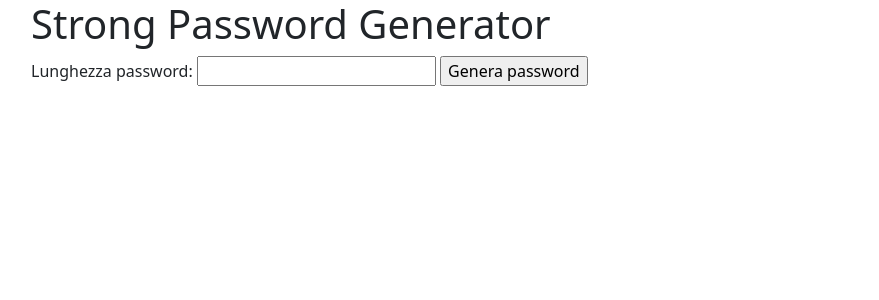
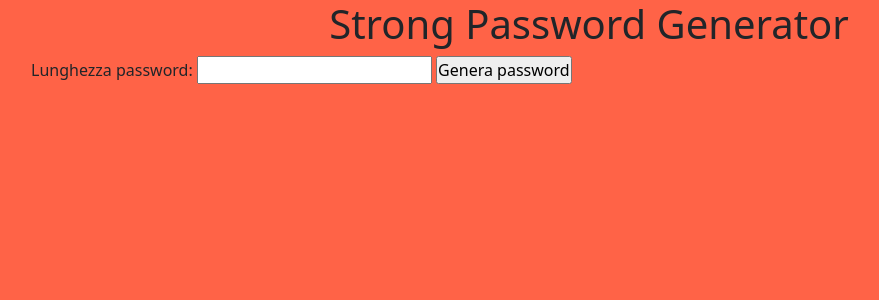
Before and after one commit to Knil88/php-strong-password-generator, a PHP site: page / in a window 1280 px wide. Shown: the top 300 px of the page, without its empty margins (51-930 px from the left). Run offline with PHP 8.4, Linux system fonts and the light colour scheme.

Commit message:
completamento milestone 3

```diff
--- a/css/style.css
+++ b/css/style.css
@@ -0,0 +1,9 @@
+*{
+    margin: 0;
+    padding: 0;
+    box-sizing: border-box
+    ;
+}
+body{
+    background-color: tomato;
+}
--- /dev/null
+++ b/helper.php
@@ -0,0 +1,13 @@
+<?php
+      function generate_password($length) {
+
+        // Array di caratteri possibili per la password
+        $chars = array_merge(range('A', 'Z'), range('a', 'z'), range(0, 9), array('!', '@', '#', '$', '%', '^', '&', '*'));
+        $password = "";
+        for ($i = 0; $i < $length; $i++) {
+            $password .= $chars[array_rand($chars)];
+        }
+        return $password;
+    }
+
+?>
--- a/index.php
+++ b/index.php
@@ -10,33 +10,46 @@
 </head>
 <body>
 
+<?php
+
+session_start()
 
 
-    <div class="container">
-        <h1>
+?>
+
+    <header class="d-flex justify-content-center">
+         <h1>
              Strong Password Generator
         </h1>
+    </header>
+    <div class="container border-1">
+
         <div>
+
+        <!-- Creiamo il form che cipermetterà di dare la lunghezza della password -->
+
         <form method="get">
             <label for="password_length">Lunghezza password:</label>
-            <input type="number" name="password_length" id="password_length">
+            <input type="number" name="password" id="password_length">
             <input type="submit" value="Genera password">
         </form>
         <?php
-        function generate_password($length) {
-            // Array di caratteri possibili per la password
-            $chars = array_merge(range('A', 'Z'), range('a', 'z'), range(0, 9), array('!', '@', '#', '$', '%', '^', '&', '*'));
-            $password = "";
-            for ($i = 0; $i < $length; $i++) {
-                $password .= $chars[array_rand($chars)];
+
+
+
+            //Creiamo la condizione che la variabile $password è uguale alla function e di conseguenza stamperà la password random
+
+            require 'helper.php';
+            if (isset($_GET['password'])) {
+                $password = generate_password($_GET['password']);
+                echo "Password generata: " . $password;
+                $_SESSION['password'] = $password;
+                header('Location: password.php');
             }
-            return $password;
-        }
 
-        if (isset($_GET['password_length'])) {
-            $password = generate_password($_GET['password_length']);
-            echo "Password generata: " . $password;
-        }
+
+
+
     ?>
         </div>
     </div>
```
Also changed, not shown: password.php (added, +19 -0 lines).
